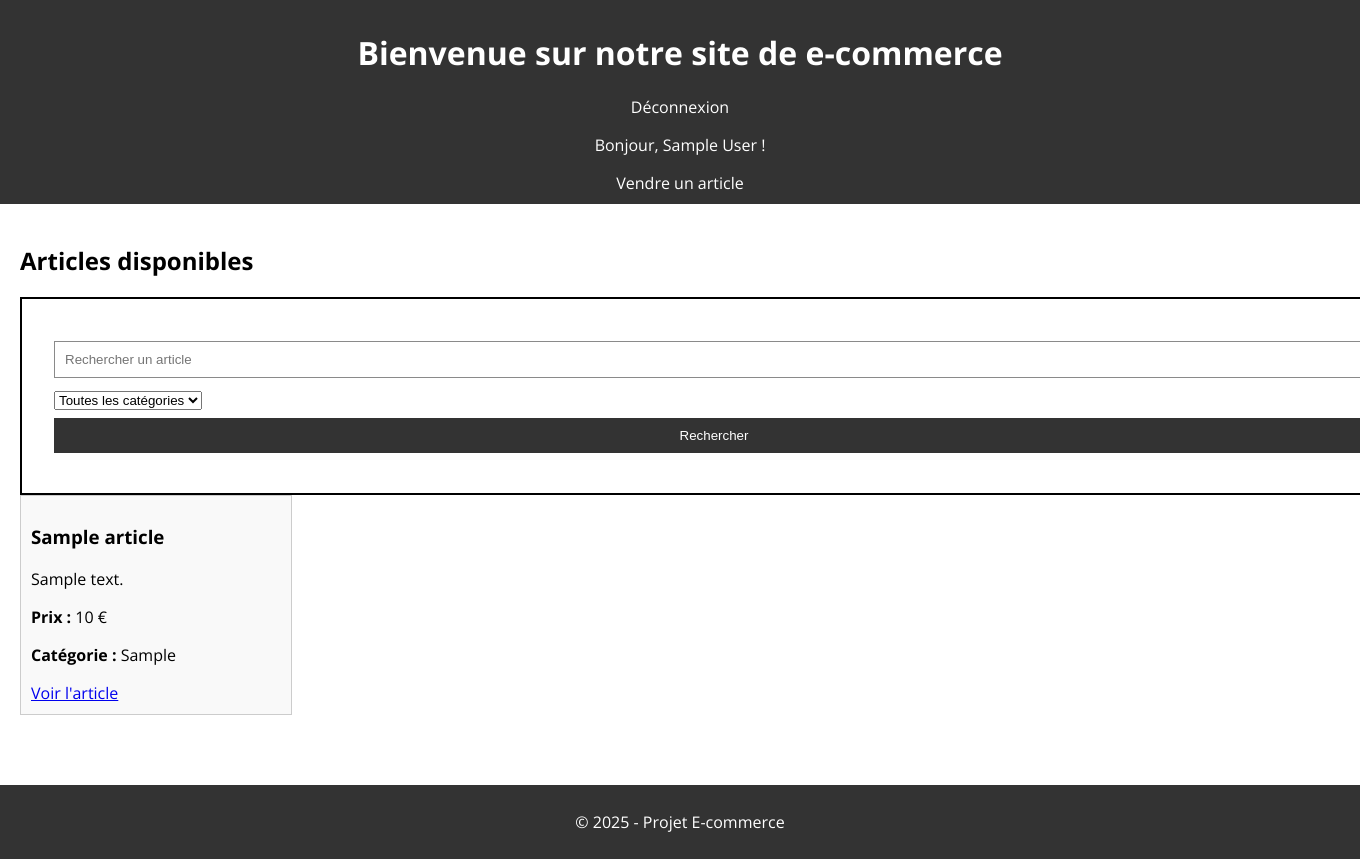
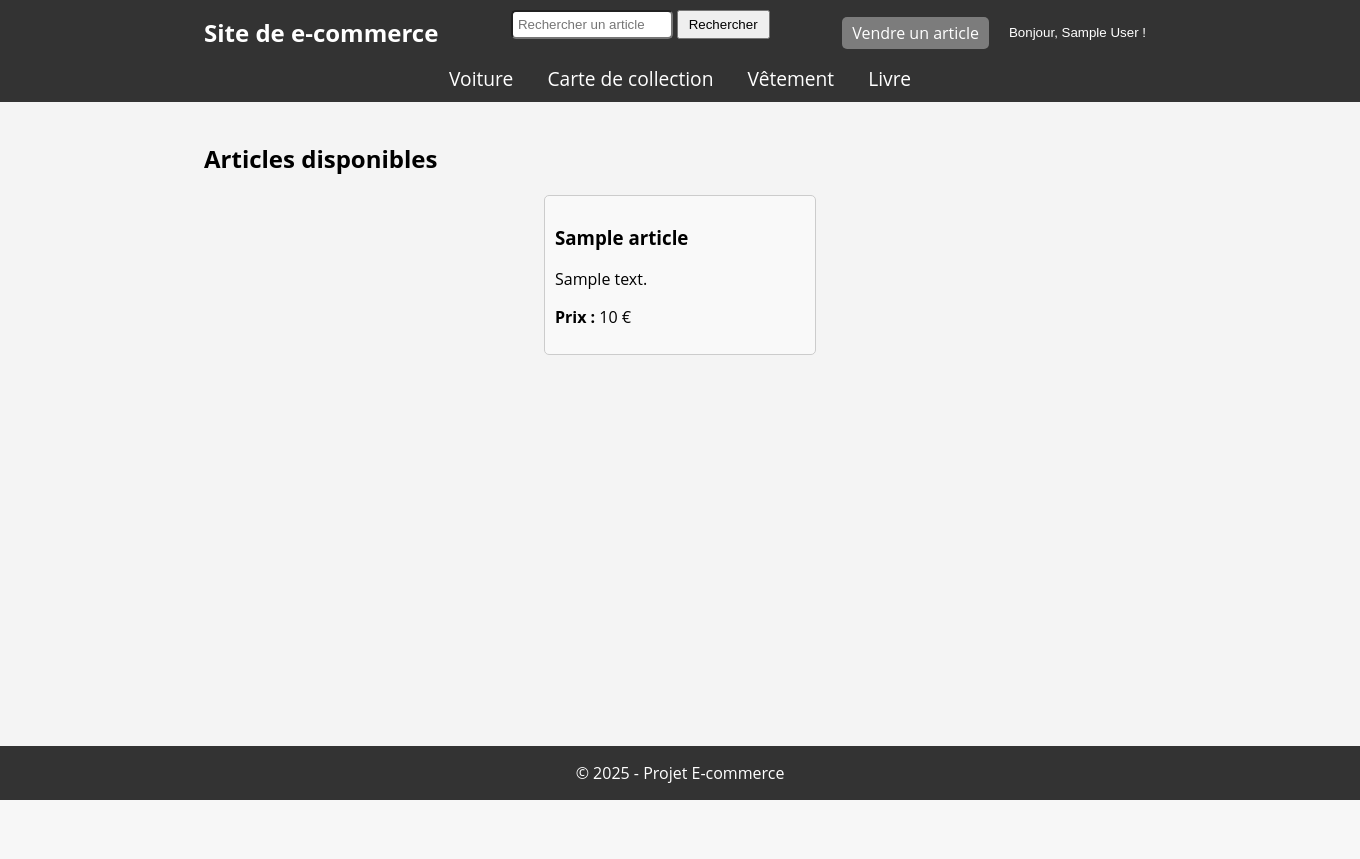
Before and after one commit to maximedestrez/projetWeb, a PHP site: page / in a window 1360 px wide; the page is wider, and only the part inside the window is pictured. After the commit the page ends 800 px from the top of that part, so only its background shows below. Run offline with PHP 8.4, Linux system fonts and the light colour scheme; the visitor is signed in with stand-in values (Sample User, id 1); tables that the repository leaves empty or names only in its code hold one stand-in row (values such as "Sample post").

Commit message:
style et modif index

```diff
--- /dev/null
+++ b/assets/css/footer.css
@@ -0,0 +1,8 @@
+footer {
+    text-align: center;
+    background-color: #333;
+    color: white;
+    position: fixed;
+    bottom: 0;
+    width: 100%;
+}
--- /dev/null
+++ b/assets/css/header.css
@@ -0,0 +1,117 @@
+header {
+    background-color: #333;
+    color: white;
+    padding: 10px 15%;
+}
+
+.header-top {
+    display: flex;
+    justify-content: space-between;
+    align-items: center;
+}
+
+.site-name {
+    font-size: 1.5em;
+    font-weight: bold;
+}
+
+.search-bar {
+    flex-grow: 1;
+    text-align: center;
+}
+
+.search-bar input {
+    padding: 5px;
+    width: 40%;
+    border-radius: 5px;
+}
+
+.search-bar button {
+    padding: 5px 10px;
+}
+
+.account-options {
+    display: flex;
+    align-items: center;
+    gap: 10px;
+}
+
+.sell-button {
+    background-color: rgb(99, 99, 99);
+    color: white;
+    padding: 5px 10px;
+    text-decoration: none;
+    border-radius: 5px;
+}
+
+.sell-button:hover {
+    background-color: rgb(185, 184, 184);
+}
+
+.account-options a {
+    color: white;
+    background-color: rgb(124, 124, 124);
+    padding: 5px 10px;
+    text-decoration: none;
+    border-radius: 5px;
+    transition: background-color 0.3s;
+}
+
+.account-options a:hover {
+    background-color: rgb(179, 179, 179);
+}
+
+.dropdown {
+    position: relative;
+    display: inline-block;
+}
+
+.dropbtn {
+    background-color: #333;
+    color: white;
+    border: none;
+    cursor: pointer;
+    padding: 5px 10px;
+}
+
+.dropdown-content {
+    display: none;
+    position: absolute;
+    background-color: #f9f9f9;
+    min-width: 160px;
+    box-shadow: 0px 8px 16px 0px rgba(0, 0, 0, 0.2);
+    z-index: 1;
+}
+
+.dropdown-content a {
+    color: black;
+    background-color: transparent;
+    padding: 12px 16px;
+    text-decoration: none;
+    display: block;
+    transition: background-color 0.3s;
+}
+
+.dropdown-content a:hover {
+    background-color: #f1f1f1;
+}
+
+.dropdown:hover .dropdown-content {
+    display: block;
+}
+
+.categories {
+    text-align: center;
+    margin-top: 10px;
+}
+
+.categories a {
+    color: white;
+    margin: 0 15px;
+    text-decoration: none;
+    font-size: 1.2em;
+}
+
+.categories a:hover {
+    text-decoration: underline;
+}
--- /dev/null
+++ b/assets/css/index.css
@@ -0,0 +1,38 @@
+    body {
+        font-family: 'Open Sans', sans-serif;
+        margin: 0;
+        padding: 0;
+        background-color: #f4f4f4;
+    }
+
+    main {
+        padding: 20px 15%;
+    }
+
+    .articles {
+        display: flex;
+        flex-wrap: wrap;
+        gap: 20px;
+        justify-content: center;
+    }
+
+    .article-card {
+        border: 1px solid #ccc;
+        padding: 10px;
+        width: 250px;
+        background-color: #f9f9f9;
+        border-radius: 5px;
+        text-decoration: none;
+        color: inherit;
+        transition: transform 0.2s;
+    }
+
+    .article-card:hover {
+        transform: scale(1.05);
+        box-shadow: 0 4px 8px rgba(0, 0, 0, 0.2);
+    }
+
+    .article-card ul {
+        padding-left: 20px;
+        list-style: square;
+    }
--- /dev/null
+++ b/footer.php
@@ -0,0 +1,6 @@
+<footer>
+    <p>&copy; 2025 - Projet E-commerce</p>
+</footer>
+<stylesheet>
+    <link rel="stylesheet" href="assets/css/footer.css" media="screen" type="text/css" />
+</stylesheet>
--- /dev/null
+++ b/header.php
@@ -0,0 +1,32 @@
+<header>
+    <link rel="stylesheet" href="assets/css/header.css"/>
+    <div class="header-top">
+        <div class="site-name">Site de e-commerce</div>
+        <form method="GET" action="index.php" class="search-bar">
+            <input type="text" name="search" placeholder="Rechercher un article" value="<?= htmlspecialchars($search ?? '') ?>">
+            <button type="submit">Rechercher</button>
+        </form>
+        <div class="account-options">
+            <?php if (isset($_SESSION['est_vendeur']) && $_SESSION['est_vendeur'] == 1): ?>
+                <a href="add_article.php" class="sell-button">Vendre un article</a>
+            <?php endif; ?>
+            <?php if (!isset($_SESSION['id_user'])): ?>
+                <a href="login.php">Connexion</a>
+                <a href="register.php">Inscription</a>
+            <?php else: ?>
+                <div class="dropdown">
+                    <button class="dropbtn">Bonjour, <?= htmlspecialchars($_SESSION['prenom']) ?> !</button>
+                    <div class="dropdown-content">
+                        <a href="logout.php">Déconnexion</a>
+                    </div>
+                </div>
+            <?php endif; ?>
+        </div>
+    </div>
+    <div class="categories">
+        <a href="index.php?category=voiture">Voiture</a>
+        <a href="index.php?category=carte">Carte de collection</a>
+        <a href="index.php?category=vetement">Vêtement</a>
+        <a href="index.php?category=livre">Livre</a>
+    </div>
+</header>
--- a/index.php
+++ b/index.php
@@ -28,69 +28,21 @@ $articles = mysqli_fetch_all($resultat, MYSQLI_ASSOC);
 mysqli_free_result($resultat);
 mysqli_close($idcom);
 ?>
-<!DOCTYPE html>
-<html lang="fr">
-<head>
-    <meta charset="UTF-8">
-    <meta name="viewport" content="width=device-width, initial-scale=1.0">
-    <link rel="stylesheet" href="assets/css/stylelogin.css">
-    <title>Accueil - E-commerce</title>
-</head>
-<body>
-    <header>
-        <h1>Bienvenue sur notre site de e-commerce</h1>
-        <nav>
-            <?php if (!isset($_SESSION['id_user'])): ?>
-                <a href="login.php">Connexion</a>
-                <a href="register.php">Inscription</a>
-            <?php else: ?>
-                <a href="logout.php">Déconnexion</a>
-                <p>Bonjour, <?= htmlspecialchars($_SESSION['prenom']) ?> !</p>
-            <?php endif; ?>
-            <?php if (isset($_SESSION['est_vendeur']) && $_SESSION['est_vendeur'] == 1): ?>
-                <a href="add_article.php">Vendre un article</a>
-            <?php endif; ?>
-        </nav>
-    </header>
 
+<?php
+include("header.php");
+?>
+<link rel="stylesheet" href="assets/css/index.css">
 <main>
     <h2>Articles disponibles</h2>
-        <form method="GET" action="index.php">
-            <input type="text" name="search" placeholder="Rechercher un article" value="<?= htmlspecialchars($search) ?>">
-            <select name="category">
-                <option value="">Toutes les catégories</option>
-                <option value="voiture" <?= $category == 'voiture' ? 'selected' : '' ?>>Voiture</option>
-                <option value="carte" <?= $category == 'carte' ? 'selected' : '' ?>>Carte de collection</option>
-                <option value="vetement" <?= $category == 'vetement' ? 'selected' : '' ?>>Vêtement</option>
-                <option value="livre" <?= $category == 'livre' ? 'selected' : '' ?>>Livre</option>
-            </select>
-            <button type="submit">Rechercher</button>
-        </form>
-
     <div class="articles">
         <?php if ($articles): ?>
             <?php foreach ($articles as $article): ?>
-                    <div class="article-card">
+                <a href="article.php?id=<?= htmlspecialchars($article['id']) ?>" class="article-card">
                     <h3><?= htmlspecialchars($article['nom']) ?></h3>
                     <p><?= htmlspecialchars($article['description']) ?></p>
                     <p><strong>Prix :</strong> <?= htmlspecialchars($article['prix']) ?> €</p>
-                        <?php if (!empty($article['categorie'])): ?>
-                            <p><strong>Catégorie :</strong> <?= htmlspecialchars($article['categorie']) ?></p>
-                        <?php endif; ?>
-
-                        <?php if (!empty($article['caracteristiques'])):
-                            $caracs = json_decode($article['caracteristiques'], true);
-                            if (is_array($caracs)): ?>
-                                <ul>
-                                    <?php foreach ($caracs as $cle => $val): ?>
-                                        <li><strong><?= htmlspecialchars($cle) ?>:</strong> <?= htmlspecialchars($val) ?></li>
-                                    <?php endforeach; ?>
-                                </ul>
-                            <?php endif;
-                        endif; ?>
-
-                        <a href="article.php?id=<?= htmlspecialchars($article['id']) ?>">Voir l'article</a>
-                    </div>
+                </a>
             <?php endforeach; ?>
         <?php else: ?>
             <p>Aucun article disponible pour le moment.</p>
@@ -98,55 +50,6 @@ mysqli_close($idcom);
     </div>
 </main>
 
-    <footer>
-        <p>&copy; 2025 - Projet E-commerce</p>
-    </footer>
-
-    <style>
-        body {
-            font-family: 'Open Sans', sans-serif;
-            margin: 0;
-            padding: 0;
-        }
-        header {
-            background-color: #333;
-            color: white;
-            padding: 10px;
-            text-align: center;
-        }
-        nav a {
-            color: white;
-            margin: 0 10px;
-            text-decoration: none;
-        }
-        nav a:hover {
-            text-decoration: underline;
-        }
-        main {
-            padding: 20px;
-        }
-        .articles {
-            display: flex;
-            flex-wrap: wrap;
-            gap: 20px;
-        }
-        .article-card {
-            border: 1px solid #ccc;
-            padding: 10px;
-            width: 250px;
-            background-color: #f9f9f9;
-        }
-        .article-card ul {
-            padding-left: 20px;
-            list-style: square;
-        }
-        footer {
-            text-align: center;
-            padding: 10px;
-            background-color: #333;
-            color: white;
-            margin-top: 50px;
-        }
-    </style>
-</body>
-</html>
+<?php
+include("footer.php");
+?>
```
Also changed, not shown: add_article.php (+6 -5 lines), article.php (+30 -58 lines), uploads/681e25f3ae8b9_carte2.png (added). Lines whose indentation alone changed are shown as unchanged.
